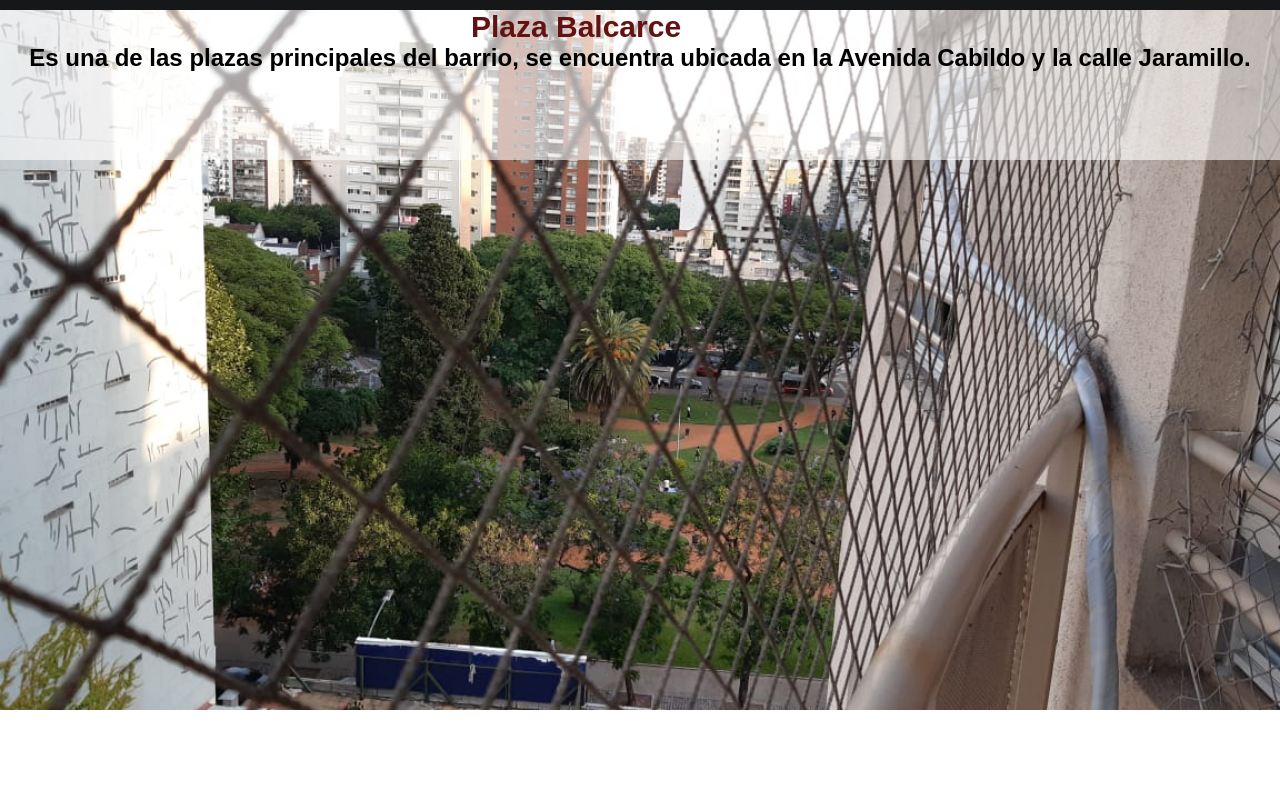
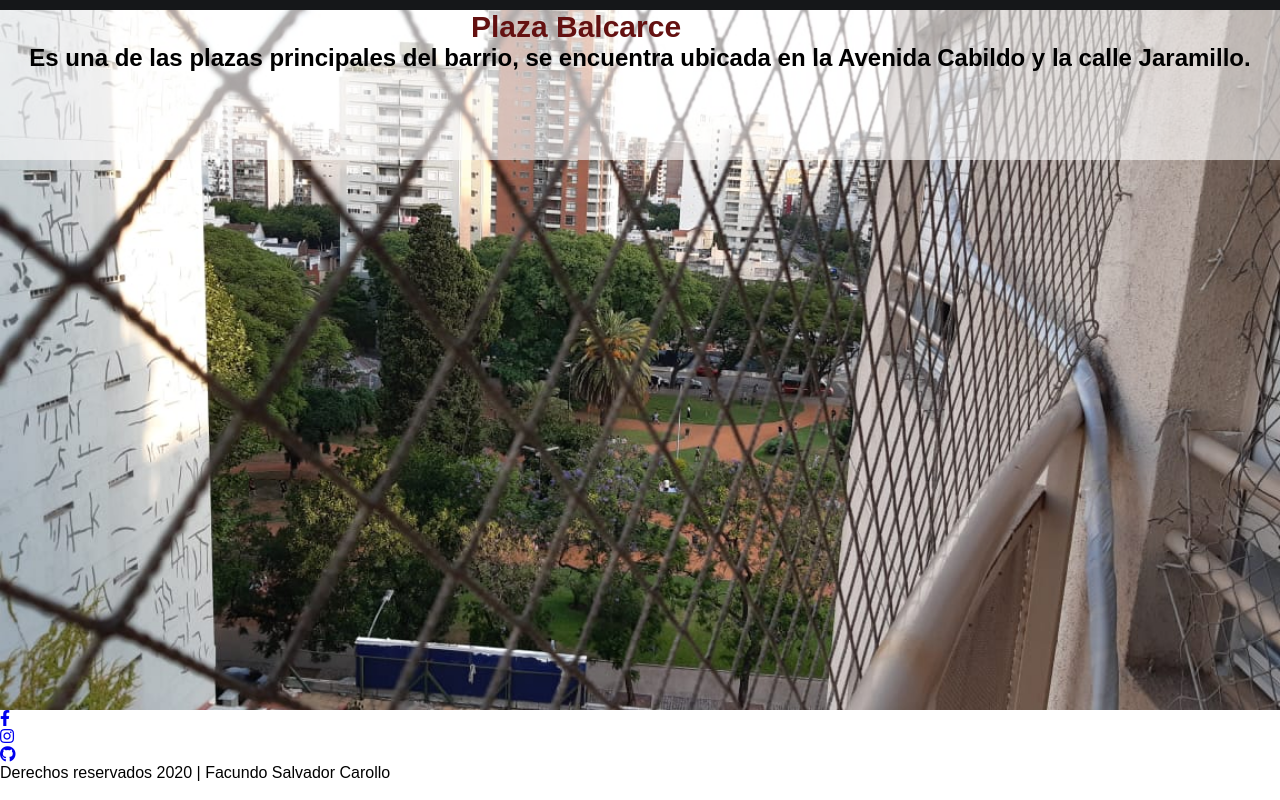
Before and after one commit to FacundoCarollo/Examinaitor, a plain HTML site: page index.html in a window 1280 px wide. Shown: the part 2094-2894 px from the top of the page. Before the commit the page ends 2804 px from the top, so only its background shows below. Drawn offline with Linux system fonts and the light colour scheme.

Commit message:
estructura y contenido footer

```diff
--- a/index.html
+++ b/index.html
@@ -66,7 +66,25 @@
 
         </main>
 
+        <footer>
+            <ul id="redes">
+                <li><a href="https://www.facebook.com/FacuCarollo/"><span id="title"><i class="fab fa-facebook-f"></i></span></a></li>
 
+                <li><a href="https://www.instagram.com/facu_carollo/" ><span id="title"><i class="fab fa-instagram"></i></span></a></li>
+
+                <li><a href="https://github.com/FacundoCarollo"><span id="title"><i class="fab fa-github"></i></span></a></li>
+            </ul>
+            <ul id="redes2">
+
+                <li>
+                    <section id="derechos">
+                       <p>Derechos reservados 2020 | Facundo Salvador Carollo</p>
+            </ul>
+            </ul>
+            <div id="yo">
+                <img src="img/facu.jpg" alt="">
+            </div>
+        </footer>
 
 
 
```
